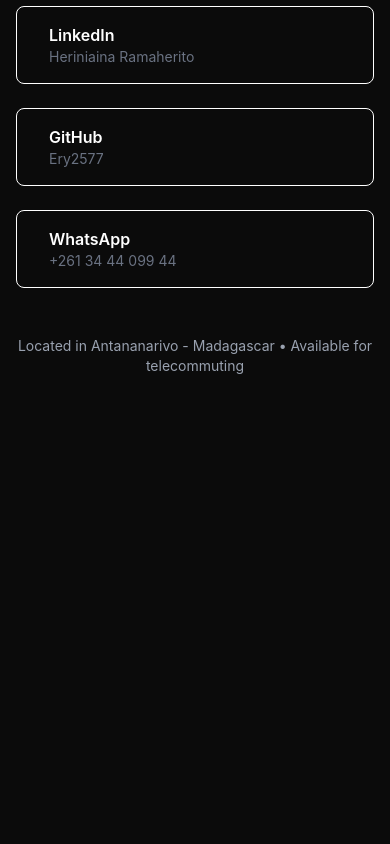
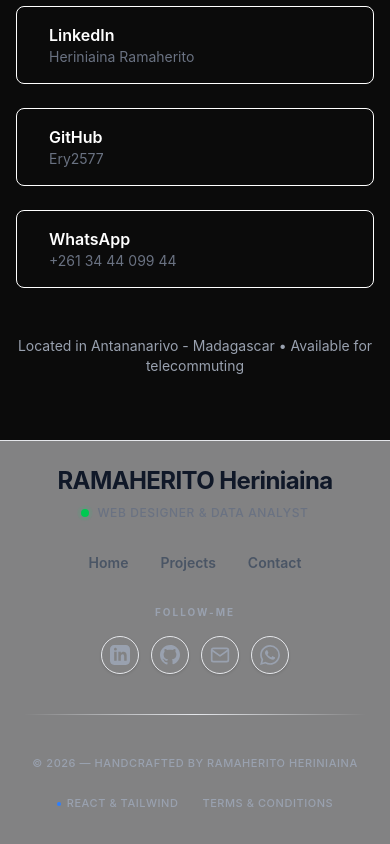
Before and after one commit to Ery2577/Portfolio-Heriniaina-Ramaherito, a React (Vite) app in the folder PortfolioRH/: page / in a window 390 px wide. Shown: the part 4171-5015 px from the top of the page. Before the commit the page ends 4611 px from the top, so only its background shows below. Built offline with nearby package versions, Linux system fonts and the light colour scheme.

Commit message:
Added the footer section

```diff
--- a/PortfolioRH/src/components/Footer.tsx
+++ b/PortfolioRH/src/components/Footer.tsx
@@ -1,7 +1,96 @@
 export default function Footer() {
+    const currentYear = new Date().getFullYear();
+
     return (
-         <footer id="footer">
 
-         </footer>
+        <footer id="footer" className="bg-gray-50/50 border-t border-gray-200 py-6 pb-8">
+            <div className="max-w-6xl mx-auto px-6">
+                <div className="flex flex-col md:flex-row justify-between items-center gap-8">
+
+                    <div className="text-center md:text-left">
+                        <h2 className="text-2xl font-bold tracking-tight text-gray-900">
+                            RAMAHERITO Heriniaina
+                        </h2>
+
+                        <div className="flex items-center justify-center md:justify-start gap-2 mt-2">
+                            <span className="relative flex h-2 w-2">
+                                <span className="animate-ping absolute inline-flex h-full w-full rounded-full bg-green-400 opacity-75"></span>
+                                <span className="relative inline-flex rounded-full h-2 w-2 bg-green-500"></span>
+                            </span>
+                            <p className="text-xs font-medium text-gray-500 uppercase tracking-wider hover:text-green-500 transition-all duration-300 relative group">
+                                Web Designer & Data Analyst
+                            </p>
+                        </div>
+                    </div>
+
+
+                    <nav className="flex gap-8 text-sm font-semibold text-gray-600">
+                        {['Home', 'Projects', 'Contact'].map((item) => (
+                            <a
+                                key={item}
+                                href={`#${item.toLowerCase()}`}
+                                className="hover:text-blue-600 transition-all duration-300 relative group"
+                            >
+                                {item}
+                                <span className="absolute -bottom-1 left-0 w-0 h-0.5 bg-blue-600 transition-all duration-300 group-hover:w-full"></span>
+                            </a>
+                        ))}
+                    </nav>
+
+                    <div className="flex flex-col items-center md:items-end gap-4">
+                        <span className="text-[10px] text-gray-400 uppercase tracking-[0.2em] font-bold">Follow-me</span>
+                        <div className="flex gap-3">
+
+                            {/* LinkedIn */}
+                            <a href="https://www.linkedin.com/in/heriniaina-ramaherito-b71025373/" target="_blank" rel="noopener noreferrer"
+                               className="p-2 rounded-full border border-gray-200 text-gray-400 hover:text-[#0077B5] hover:border-[#0077B5] hover:bg-white transition-all duration-300 shadow-sm" title="LinkedIn">
+                                <svg className="w-5 h-5 fill-current" viewBox="0 0 24 24">
+                                    <path d="M19 0h-14c-2.761 0-5 2.239-5 5v14c0 2.761 2.239 5 5 5h14c2.762 0 5-2.239 5-5v-14c0-2.761-2.238-5-5-5zm-11 19h-3v-11h3v11zm-1.5-12.268c-.966 0-1.75-.79-1.75-1.764s.784-1.764 1.75-1.764 1.75.79 1.75 1.764-.783 1.764-1.75 1.764zm13.5 12.268h-3v-5.604c0-3.368-4-3.113-4 0v5.604h-3v-11h3v1.765c1.396-2.586 7-2.777 7 2.476v6.759z"/>
+                                </svg>
+                            </a>
+
+                            {/* GitHub */}
+                            <a href="https://github.com/Ery2577" target="_blank" rel="noopener noreferrer"
+                               className="p-2 rounded-full border border-gray-200 text-gray-400 hover:text-gray-900 hover:border-gray-900 hover:bg-white transition-all duration-300 shadow-sm" title="GitHub">
+                                <svg className="w-5 h-5 fill-current" viewBox="0 0 24 24">
+                                    <path d="M12 0c-6.626 0-12 5.373-12 12 0 5.302 3.438 9.8 8.207 11.387.599.111.793-.261.793-.577v-2.234c-3.338.726-4.042-1.61-4.042-1.61-.546-1.387-1.333-1.756-1.333-1.756-1.089-.745.083-.729.083-.729 1.205.084 1.839 1.237 1.839 1.237 1.07 1.834 2.807 1.304 3.492.997.107-.775.418-1.305.762-1.604-2.665-.305-5.467-1.334-5.467-5.931 0-1.311.469-2.381 1.236-3.221-.124-.303-.535-1.524.117-3.176 0 0 1.008-.322 3.301 1.23.957-.266 1.983-.399 3.003-.404 1.02.005 2.047.138 3.006.404 2.291-1.552 3.297-1.23 3.297-1.23.653 1.653.242 2.874.118 3.176.77.84 1.235 1.911 1.235 3.221 0 4.609-2.807 5.624-5.479 5.921.43.372.823 1.102.823 2.222v3.293c0 .319.192.694.801.576 4.765-1.589 8.199-6.086 8.199-11.386 0-6.627-5.373-12-12-12z"/>
+                                </svg>
+                            </a>
+
+                            {/* Gmail */}
+                            <a href="mailto:heriniainaramaherito@gmail.com"
+                               className="p-2 rounded-full border border-gray-200 text-gray-400 hover:text-red-500 hover:border-red-500 hover:bg-white transition-all duration-300 shadow-sm" title="Gmail">
+                                <svg className="w-5 h-5 fill-none stroke-current" viewBox="0 0 24 24" strokeWidth="2" strokeLinecap="round" strokeLinejoin="round">
+                                    <path d="M4 4h16c1.1 0 2 .9 2 2v12c0 1.1-.9 2-2 2H4c-1.1 0-2-.9-2-2V6c0-1.1.9-2 2-2z"></path>
+                                    <polyline points="22,6 12,13 2,6"></polyline>
+                                </svg>
+                            </a>
+
+                            {/* WhatsApp */}
+                            <a href="https://wa.me/261344409944" target="_blank" rel="noopener noreferrer"
+                               className="p-2 rounded-full border border-gray-200 text-gray-400 hover:text-[#25D366] hover:border-[#25D366] hover:bg-white transition-all duration-300 shadow-sm" title="WhatsApp">
+                                <svg className="w-5 h-5 fill-current" viewBox="0 0 24 24">
+                                    <path d="M17.472 14.382c-.297-.149-1.758-.867-2.03-.967-.273-.099-.471-.148-.67.15-.197.297-.767.966-.94 1.164-.173.199-.347.223-.644.075-.297-.15-1.255-.463-2.39-1.475-.883-.788-1.48-1.761-1.653-2.059-.173-.297-.018-.458.13-.606.134-.133.298-.347.446-.52.149-.174.198-.298.298-.497.099-.198.05-.371-.025-.52-.075-.149-.669-1.612-.916-2.207-.242-.579-.487-.5-.669-.51-.173-.008-.371-.01-.57-.01-.198 0-.52.074-.792.372-.272.297-1.04 1.016-1.04 2.479 0 1.462 1.065 2.875 1.213 3.074.149.198 2.096 3.2 5.077 4.487.709.306 1.262.489 1.694.625.712.227 1.36.195 1.871.118.571-.085 1.758-.719 2.006-1.413.248-.694.248-1.289.173-1.413-.074-.124-.272-.198-.57-.347m-5.421 7.403h-.004a9.87 9.87 0 01-5.031-1.378l-.361-.214-3.741.982.998-3.648-.235-.374a9.86 9.86 0 01-1.51-5.26c.001-5.45 4.436-9.884 9.888-9.884 2.64 0 5.122 1.03 6.988 2.898a9.825 9.825 0 012.893 6.994c-.003 5.45-4.437 9.884-9.885 9.884m8.413-18.297A11.815 11.815 0 0012.05 0C5.495 0 .16 5.335.157 11.892c0 2.096.547 4.142 1.588 5.945L.057 24l6.305-1.654a11.882 11.882 0 005.683 1.448h.005c6.554 0 11.89-5.335 11.893-11.893a11.821 11.821 0 00-3.48-8.413z"/>
+                                </svg>
+                            </a>
+                        </div>
+                    </div>
+                </div>
+
+
+                <div className="my-10 h-px w-full bg-linear-to-r from-transparent via-gray-200 to-transparent" />
+
+                <div className="flex flex-col md:flex-row justify-between items-center gap-6 text-[11px] font-medium text-gray-400 uppercase tracking-wider">
+                    <p>© {currentYear} — Handcrafted by RAMAHERITO Heriniaina</p>
+                    <div className="flex items-center gap-6">
+                        <span className="flex items-center gap-1.5">
+                            <span className="w-1 h-1 rounded-full bg-blue-500"></span>
+                            React & Tailwind
+                        </span>
+                        <a href="#" className="hover:text-gray-900 transition-colors underline-offset-4 hover:underline">Terms & Conditions</a>
+                    </div>
+                </div>
+            </div>
+        </footer>
     );
 }
```
